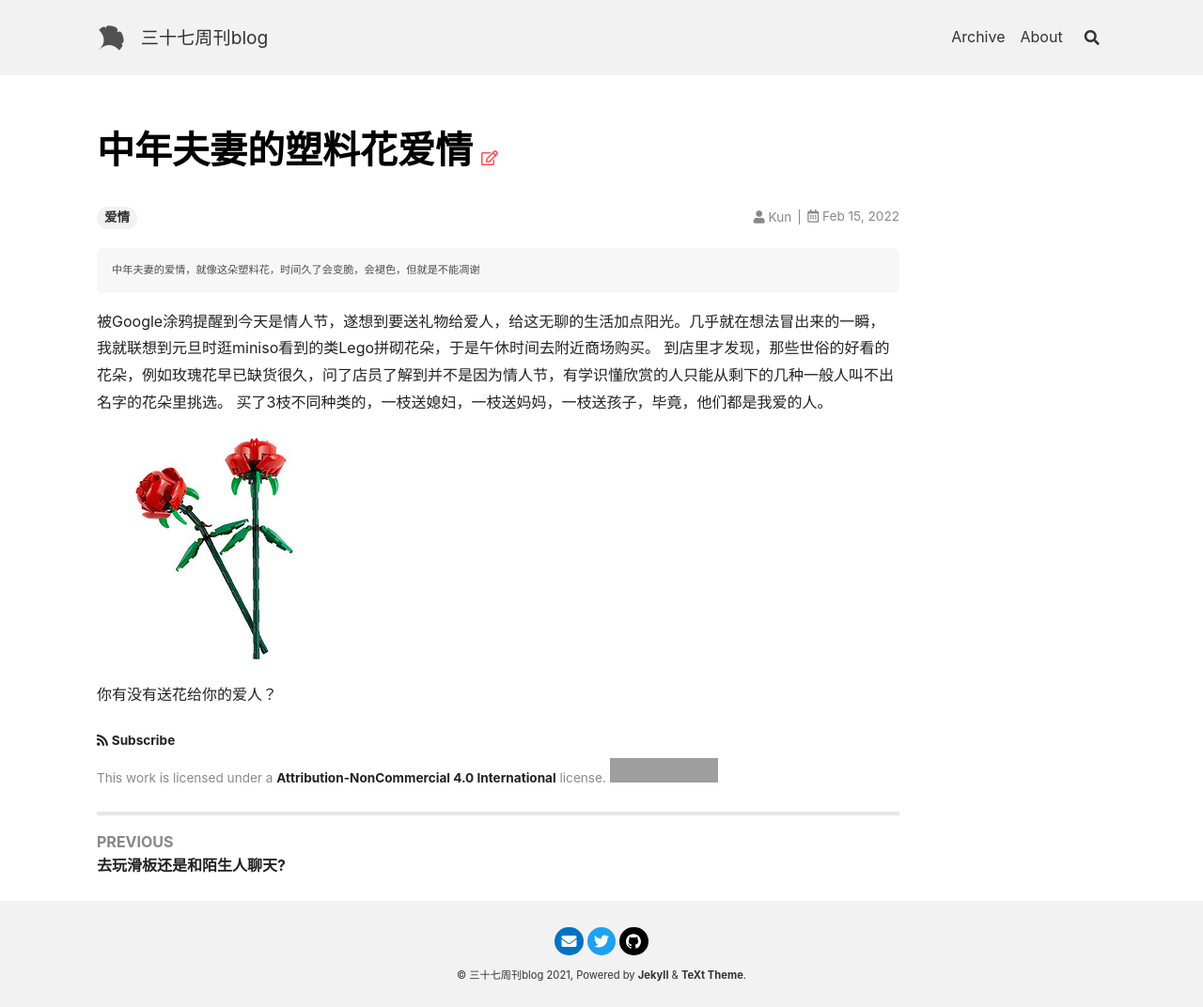
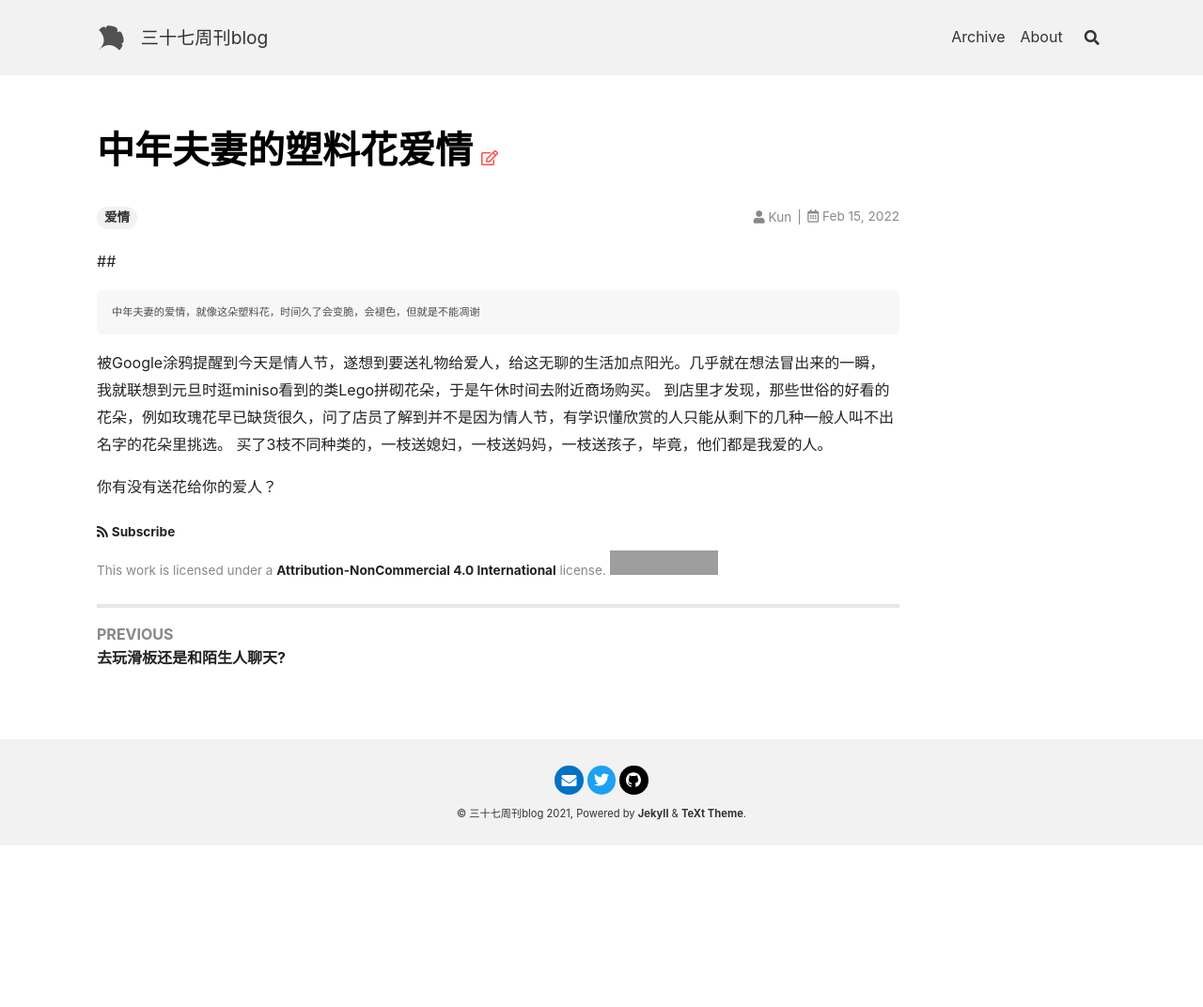
Before and after one commit to 302sk/302sk.github.io, a Jekyll site: the page built from _posts/2022-02-15-plastic-flower.md, in a window 1280 px wide. Shown: the whole page at 94% size. Built offline with Jekyll 4.4.1, drawn with Linux system fonts in a browser that asks for light colours; nearby versions of some CDN libraries; after the commit the page ends 900 px from its top, so only the background shows below that; grey boxes are pictures that could not be loaded.

Commit message:
update one of components of jekyll dependencies

````diff
--- a/_posts/2022-02-15-plastic-flower.md
+++ b/_posts/2022-02-15-plastic-flower.md
@@ -5,6 +5,7 @@ author: kun
 comments: true
 ---
 
+##
 
 ```
 中年夫妻的爱情，就像这朵塑料花，时间久了会变脆，会褪色，但就是不能凋谢
@@ -14,6 +15,4 @@ comments: true
 到店里才发现，那些世俗的好看的花朵，例如玫瑰花早已缺货很久，问了店员了解到并不是因为情人节，有学识懂欣赏的人只能从剩下的几种一般人叫不出名字的花朵里挑选。
 买了3枝不同种类的，一枝送媳妇，一枝送妈妈，一枝送孩子，毕竟，他们都是我爱的人。
 
-![中年夫妻的爱情，就像这朵塑料花，时间久了会变脆，会褪色，但就是不能凋谢](/assets/images/plastic-flower.jpg)
-
 你有没有送花给你的爱人？
````
Also changed, not shown: Gemfile.lock, jekyll-text-theme.gemspec.
